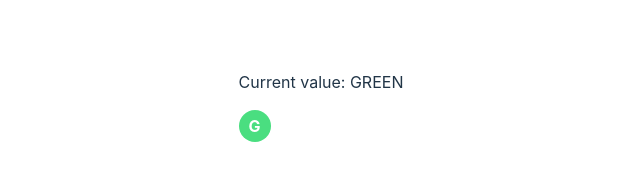
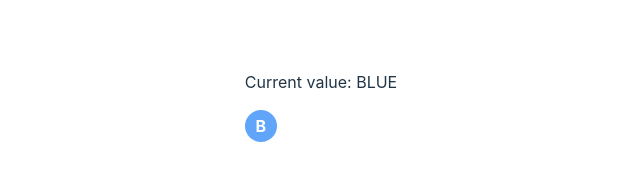
Before and after one commit to julien-lesinski/pokreact-2023, a React (Vite) app: page / in a window 1280 px wide. Shown: the part 294-474 px from the top of the page, without its empty margins (319-959 px from the left). Built offline with nearby package versions, Linux system fonts and the light colour scheme.

Commit message:
♻️ Continue the refactoring with the prop.

```diff
--- a/src/App.tsx
+++ b/src/App.tsx
@@ -1,9 +1,9 @@
 import "./App.css";
 import { Color } from "./models/color";
-import { ColorChip } from "./components/atoms/colorChip";
+import { ColorChip } from "./components/atoms/ColorChip/ColorChip";
 
 function App() {
-  const color: Color = Color.Green;
+  const color: Color = Color.Blue;
 
   return (
     <div className="App flex flex-col items-center justify-center">
--- /dev/null
+++ b/src/components/atoms/ColorChip/ColorChip.tsx
@@ -0,0 +1,21 @@
+import { Color } from "../../../models/color";
+import { getColorRendering } from "./utilities";
+
+export interface ColorChipProps {
+  color: Color;
+}
+
+export function ColorChip(props: ColorChipProps) {
+  const { classNameColor, label } = getColorRendering(props.color);
+
+  return (
+    <div
+      className={
+        "rounded-full text-white w-8 h-8 flex justify-center items-center font-bold " +
+        classNameColor
+      }
+    >
+      {label}
+    </div>
+  );
+}
--- /dev/null
+++ b/src/components/atoms/ColorChip/utilities.ts
@@ -0,0 +1,26 @@
+import { Color } from "../../../models/color";
+
+interface ColorRendering {
+    classNameColor: string;
+    label: string;
+}
+
+export function getColorRendering(color: Color): ColorRendering {
+    switch(color) {
+        case Color.Red:
+            return {
+                classNameColor: 'bg-red-400',
+                label: 'R'
+            };
+        case Color.Green:
+            return {
+                classNameColor: 'bg-green-400',
+                label: 'G'
+            };
+        case Color.Blue:
+            return {
+                classNameColor: 'bg-blue-400',
+                label: 'B'
+            };
+    }
+}
--- a/src/components/atoms/blue.tsx
+++ /dev/null
@@ -1,7 +0,0 @@
-export function Blue() {
-  return (
-    <div className="rounded-full text-white w-8 h-8 flex justify-center items-center bg-blue-400 font-bold">
-      B
-    </div>
-  );
-}
--- a/src/components/atoms/colorChip.tsx
+++ /dev/null
@@ -1,21 +0,0 @@
-import { Color } from "../../models/color";
-import { Blue } from "./blue";
-import { Green } from "./green";
-import { Red } from "./red";
-
-export interface ColorChipProps {
-  color: Color;
-}
-
-export function ColorChip(props: ColorChipProps) {
-  switch (props.color) {
-    case Color.Red:
-      return <Red />;
-    case Color.Green:
-      return <Green />;
-    case Color.Blue:
-      return <Blue />;
-    default:
-      throw new Error("Unknown color");
-  }
-}
--- a/src/components/atoms/green.tsx
+++ /dev/null
@@ -1,7 +0,0 @@
-export function Green() {
-  return (
-    <div className="rounded-full text-white w-8 h-8 flex justify-center items-center bg-green-400 font-bold">
-      G
-    </div>
-  );
-}
--- a/src/components/atoms/red.tsx
+++ /dev/null
@@ -1,7 +0,0 @@
-export function Red() {
-  return (
-    <div className="rounded-full text-white w-8 h-8 flex justify-center items-center bg-red-400 font-bold">
-      R
-    </div>
-  );
-}
```
